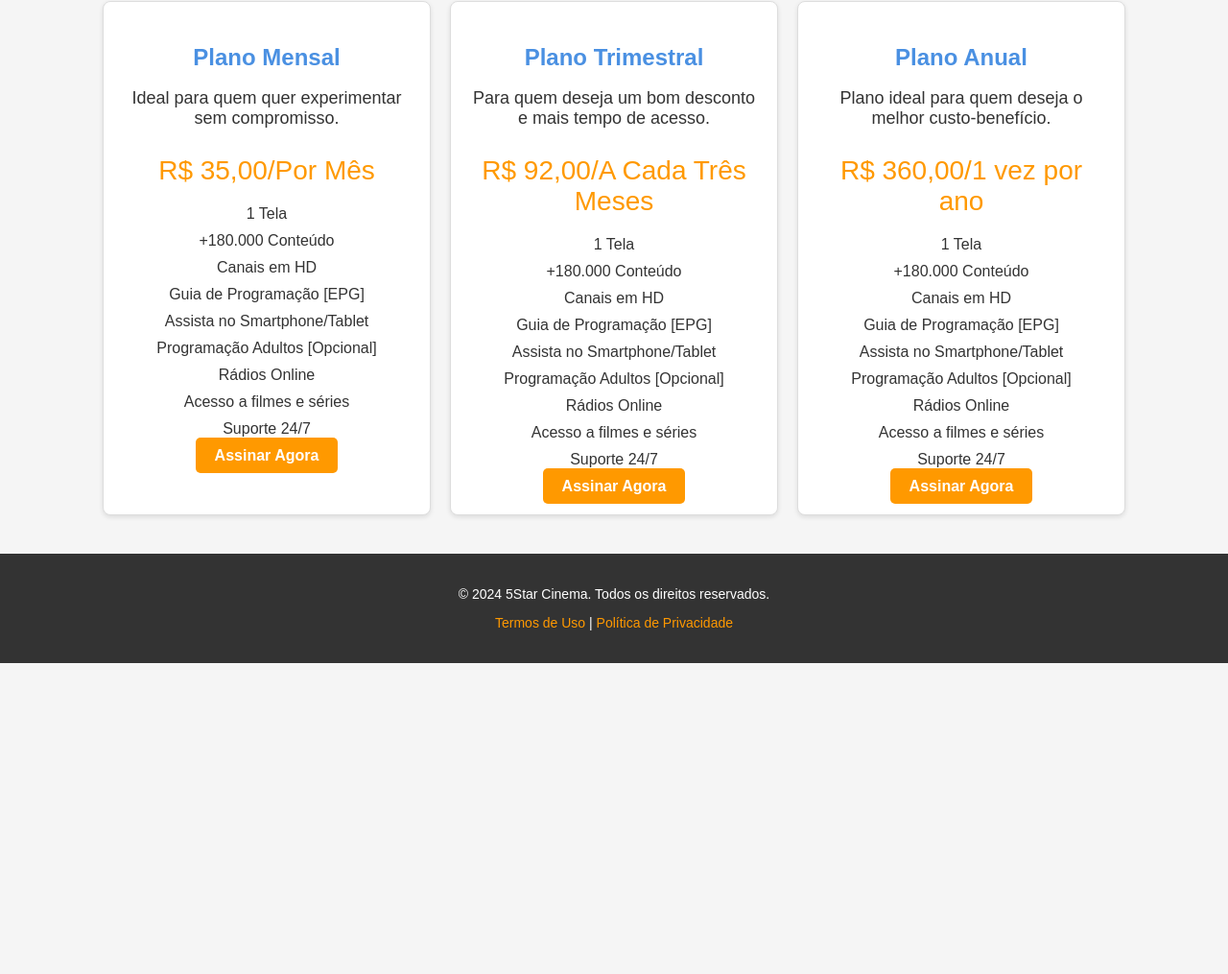
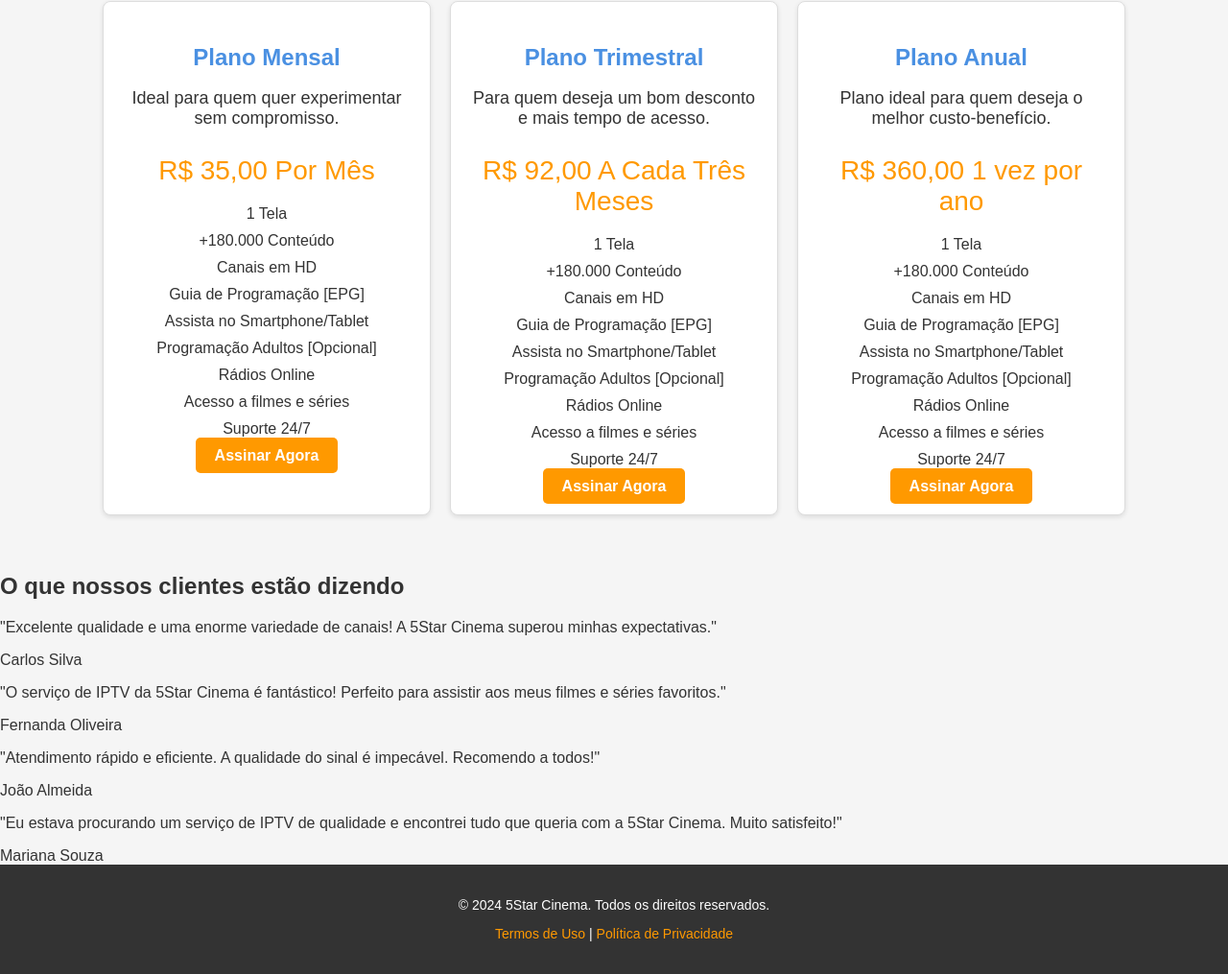
Before and after one commit to Pexavit/Iptv, a plain HTML site: page index.html in a window 1280 px wide. Shown: the part 506-1521 px from the top of the page at 96% size. Before the commit the page ends 1197 px from the top, so only its background shows below. Drawn offline with Linux system fonts and the light colour scheme.

Commit message:
Update index.html

```diff
--- a/index.html
+++ b/index.html
@@ -139,9 +139,9 @@
         <h1>Teste Grátis de 24h!</h1>
         <p>Assista a mais de 10.000 canais em qualidade HD e 4K.</p>
         <div class="cta-buttons">
-            <a href="https://wa.me/+5511988032783text=Quero%20testar%20o%20IPTV%20para%20TV%20Smart!" target="_blank">Teste para TV Smart</a>
-            <a href="https://wa.me/+5511988032783text=Quero%20testar%20o%20IPTV%20para%20TV%20Box!" target="_blank">Teste para TV Box</a>
-            <a href="https://wa.me/+5511988032783text=Quero%20testar%20o%20IPTV%20para%20Roku%20TV!" target="_blank">Teste para Roku TV</a>
+            <a href="https://wa.me/+5511988032783?text=Quero%20testar%20o%20IPTV%20para%20TV%20Smart!" target="_blank">Teste para TV Smart</a>
+            <a href="https://wa.me/+5511988032783?text=Quero%20testar%20o%20IPTV%20para%20TV%20Box!" target="_blank">Teste para TV Box</a>
+            <a href="https://wa.me/+5511988032783?text=Quero%20testar%20o%20IPTV%20para%20Roku%20TV!" target="_blank">Teste para Roku TV</a>
         </div>
     </div>
 
@@ -151,7 +151,7 @@
             <div class="price-block">
                 <h3>Plano Mensal</h3>
                 <p>Ideal para quem quer experimentar sem compromisso.</p>
-                <p class="price">R$ 35,00/Por Mês</p>
+                <p class="price">R$ 35,00 Por Mês</p>
                 <ul>
                     <li>1 Tela</li>
                     <li>+180.000 Conteúdo</li>
@@ -163,12 +163,13 @@
                     <li>Acesso a filmes e séries</li>
                     <li>Suporte 24/7</li>
                 </ul>
+
                 <a href="https://wa.me/+5511988032783text=Olá,%20quero%20assinar%20o%20plano%20mensal!" target="_blank">Assinar Agora</a>
             </div>
             <div class="price-block">
                 <h3>Plano Trimestral</h3>
                 <p>Para quem deseja um bom desconto e mais tempo de acesso.</p>
-                <p class="price">R$ 92,00/A Cada Três Meses</p>
+                <p class="price">R$ 92,00 A Cada Três Meses</p>
                 <ul>
                     <li>1 Tela</li>
                     <li>+180.000 Conteúdo</li>
@@ -180,12 +181,13 @@
                     <li>Acesso a filmes e séries</li>
                     <li>Suporte 24/7</li>
                 </ul>
+
                 <a href="https://wa.me/+5511988032783text=Olá,%20quero%20assinar%20o%20plano%20trimestral!" target="_blank">Assinar Agora</a>
             </div>
             <div class="price-block">
                 <h3>Plano Anual</h3>
                 <p>Plano ideal para quem deseja o melhor custo-benefício.</p>
-                <p class="price">R$ 360,00/1 vez por ano</p>
+                <p class="price">R$ 360,00 1 vez por ano</p>
                 <ul>
                     <li>1 Tela</li>
                     <li>+180.000 Conteúdo</li>
@@ -197,10 +199,35 @@
                     <li>Acesso a filmes e séries</li>
                     <li>Suporte 24/7</li>
                 </ul>
-                <a href="https://wa.me/+5511988032783text=Olá,%20quero%20assinar%20o%20plano%20anual!" target="_blank">Assinar Agora</a>
+
+                <a href="https://wa.me/+5511988032783?text=Olá,%20quero%20assinar%20o%20plano%20anual!" target="_blank">Assinar Agora</a>
             </div>
         </div>
     </section>
+
+    <section id="depoimentos" class="testimonial-section">
+    <h2>O que nossos clientes estão dizendo</h2>
+    <div class="testimonial">
+        <div class="testimonial-card">
+            <p>"Excelente qualidade e uma enorme variedade de canais! A 5Star Cinema superou minhas expectativas."</p>
+            <div class="customer-name">Carlos Silva</div>
+        </div>
+        <div class="testimonial-card">
+            <p>"O serviço de IPTV da 5Star Cinema é fantástico! Perfeito para assistir aos meus filmes e séries favoritos."</p>
+            <div class="customer-name">Fernanda Oliveira</div>
+        </div>
+    </div>
+    <div class="testimonial">
+        <div class="testimonial-card">
+            <p>"Atendimento rápido e eficiente. A qualidade do sinal é impecável. Recomendo a todos!"</p>
+            <div class="customer-name">João Almeida</div>
+        </div>
+        <div class="testimonial-card">
+            <p>"Eu estava procurando um serviço de IPTV de qualidade e encontrei tudo que queria com a 5Star Cinema. Muito satisfeito!"</p>
+            <div class="customer-name">Mariana Souza</div>
+        </div>
+    </div>
+</section>
 
     <footer>
         <p>© 2024 5Star Cinema. Todos os direitos reservados.</p>
```
